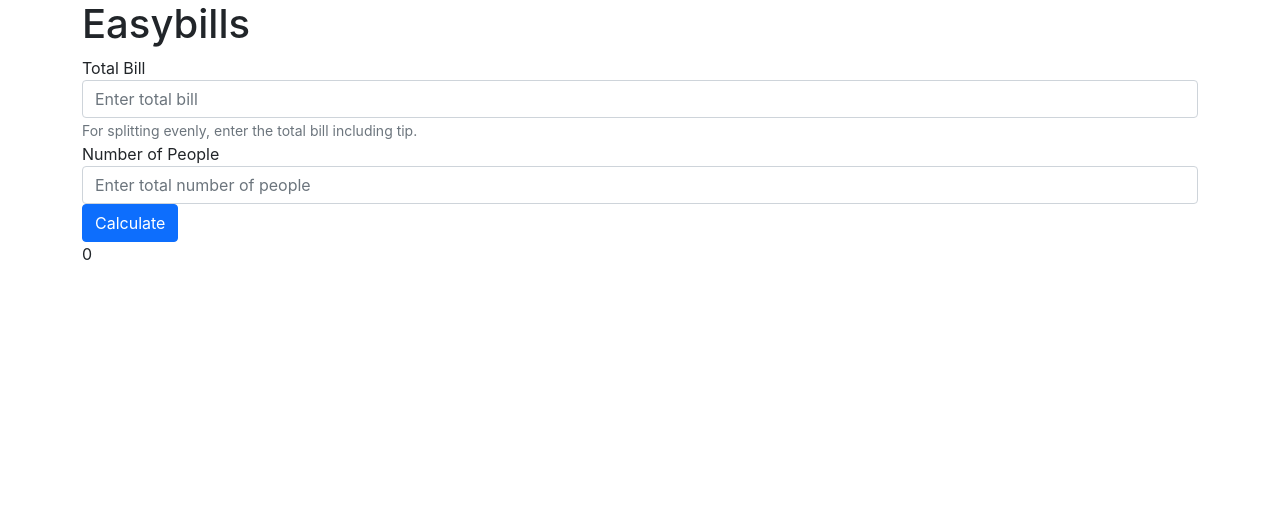
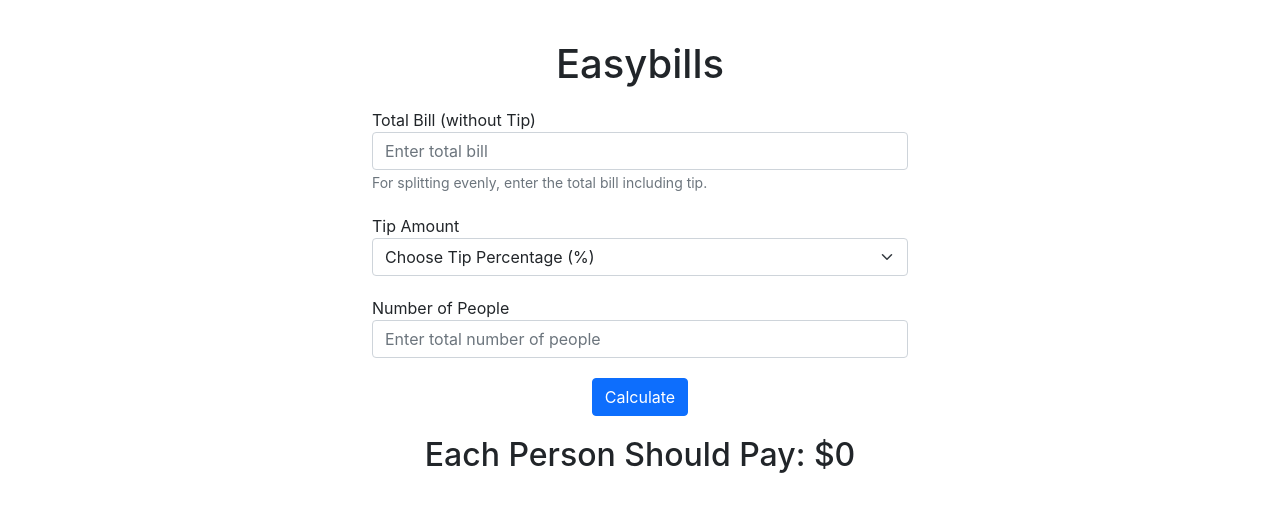
Before and after one commit to 397-f21/easybills, a React (Create React App) app: page / in a window 1280 px wide. Shown: the top 512 px of the page. Built offline with nearby package versions, Linux system fonts and the light colour scheme.

Commit message:
added tip input & calc; improved ui

```diff
--- a/src/App.css
+++ b/src/App.css
@@ -36,3 +36,16 @@
     transform: rotate(360deg);
   }
 }
+
+.container {
+  margin: 40px auto;
+  max-width: 600px;
+}
+
+.form-group {
+  margin: 20px;
+}
+
+.center {
+  text-align: center;
+}
--- a/src/App.js
+++ b/src/App.js
@@ -19,6 +19,7 @@ function App() {
   const [totalBill, setTotalBill] = useState(0);
   const [numPeople, setNumPeople] = useState(1);
   const [evenResult, setEvenResult] = useState(0);
+  const [tip, setTip] = useState(0);
 
   const changeTotalBill = (e) => {
     setTotalBill(e.target.value);
@@ -29,28 +30,47 @@ function App() {
   }
 
   const calculateTotal = () => {
-    result = (totalBill / numPeople).toString();
+    result = (totalBill / numPeople * (1 + tip)).toString();
     setEvenResult(result);
+  }
+
+  const handleTipChange = (e) => {
+    setTip(e.target.value);
   }
 
   return (
     <div className="easyBills">
-
       <div className="container">
-      <h1>Easybills</h1>
-        <div class="form-group">
-          <label for="billAmt">Total Bill</label>
+        <div className="center">
+          <h1>Easybills</h1>
+        </div>
+        <div className="form-group">
+          <label for="billAmt">Total Bill (without Tip)</label>
           <input type="text" class="form-control" id="billAmt" placeholder="Enter total bill" onChange={(e) => changeTotalBill(e)}></input>
           <small id="emailHelp" class="form-text text-muted">For splitting evenly, enter the total bill including tip.</small>
         </div>
-        <div>
+        <div className="form-group">
+          <label>Tip Amount</label>
+          <select className="form-select" onChange={e => handleTipChange(e)}>
+            <option selected>Choose Tip Percentage (%)</option>
+            <option value="0">0%</option>
+            <option value=".15">15%</option>
+            <option value=".18">18%</option>
+            <option value=".20">20%</option>
+          </select>
+        </div>
+        <div className="form-group">
           <label for="numPeople">Number of People</label>
           <input type="text" class="form-control" id="numPeople" placeholder="Enter total number of people" onChange={(e) => changeNumPeople(e)}></input>
         </div>
-        <button className="btn btn-primary" onClick={calculateTotal}>Calculate</button>
-        <div>{evenResult}</div>
-  </div>
+        <div className="center">
+          <button className="btn btn-primary" onClick={calculateTotal}>Calculate</button>
+        </div>
+        <div className="form-group center">
+          <h2>Each Person Should Pay: {`$${evenResult}`}</h2>
+        </div>
       </div>
+    </div>
   );
 }
 
```
